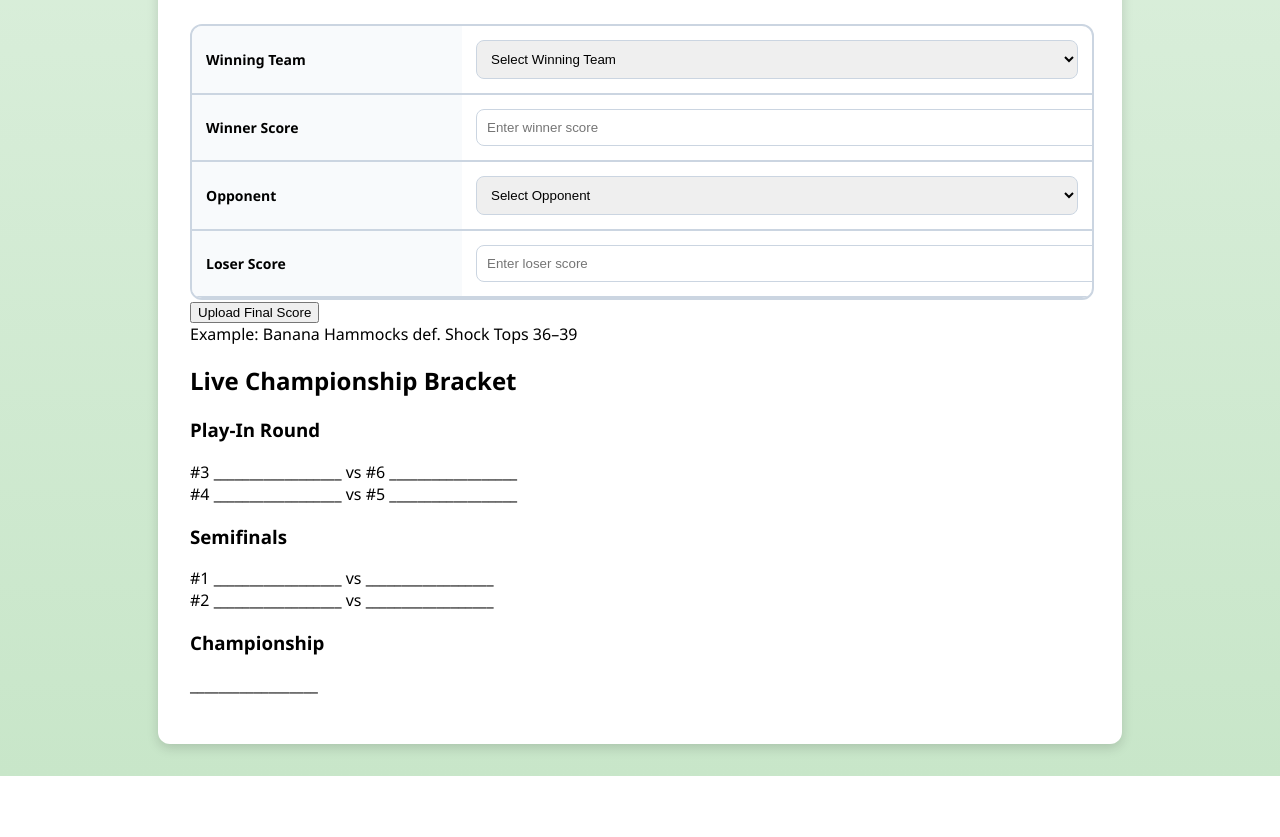
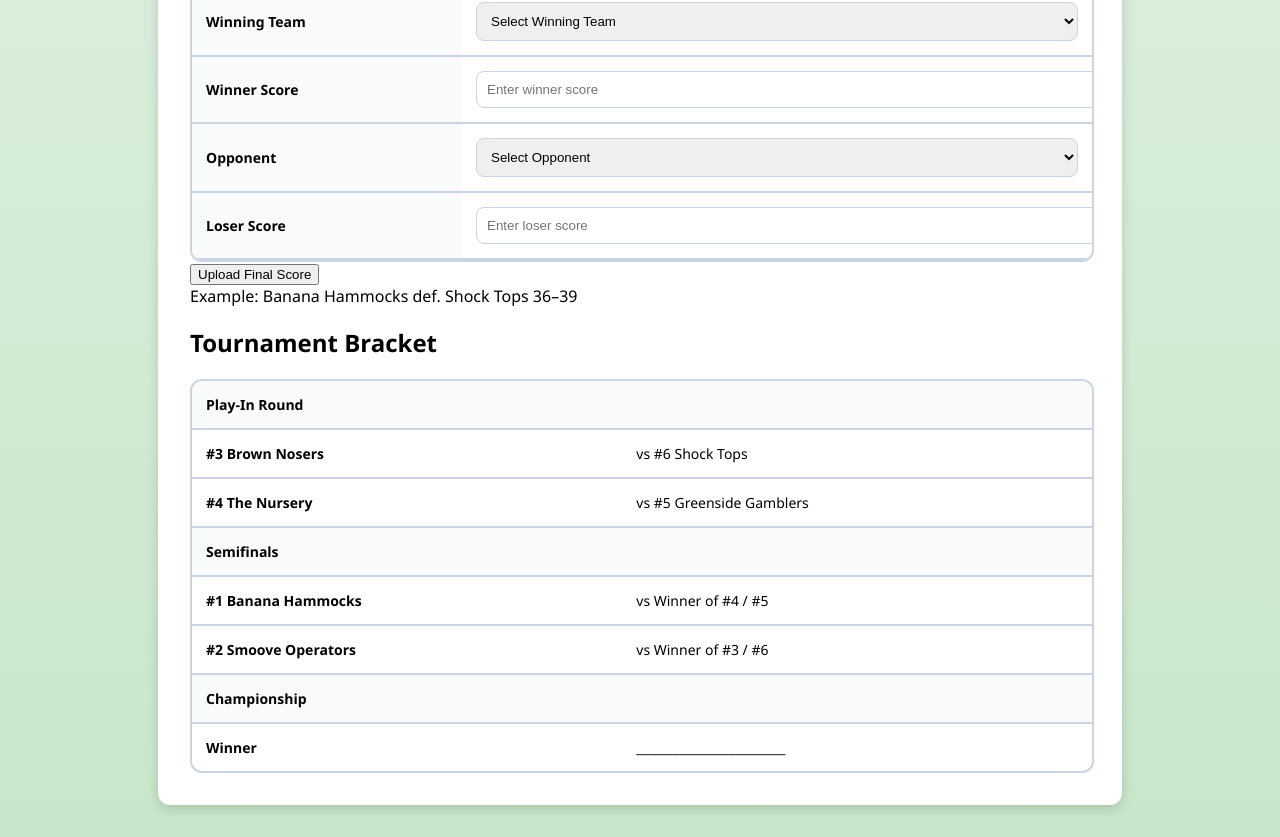
Before and after one commit to tymull24-max/Summer-Golf-League, a Next.js app: page / in a window 1280 px wide. Shown: the part 774-1611 px from the top of the page. Before the commit the page ends 1550 px from the top, so only its background shows below. Built offline with nearby package versions, Linux system fonts and the light colour scheme.

Commit message:
Update page.js

```diff
--- a/app/page.js
+++ b/app/page.js
@@ -34,7 +34,7 @@ export default function SummerGolfLeagueWebsite() {
             ...team,
             wins: team.wins + 1,
             points: team.points + 3,
-            strokeDiff: team.strokeDiff + diff, // positive
+            strokeDiff: team.strokeDiff + diff,
           };
         }
 
@@ -43,7 +43,7 @@ export default function SummerGolfLeagueWebsite() {
           return {
             ...team,
             losses: team.losses + 1,
-            strokeDiff: team.strokeDiff - diff, // negative
+            strokeDiff: team.strokeDiff - diff,
           };
         }
 
@@ -66,6 +66,16 @@ export default function SummerGolfLeagueWebsite() {
     setLoserScore("");
   }
 
+  // SORT TEAMS FOR BRACKET SEEDING
+  const sorted = [...teams].sort((a, b) => b.points - a.points);
+
+  const seed1 = sorted[0];
+  const seed2 = sorted[1];
+  const seed3 = sorted[2];
+  const seed4 = sorted[3];
+  const seed5 = sorted[4];
+  const seed6 = sorted[5];
+
   return (
     <div className="min-h-screen bg-gradient-to-b from-green-950 via-green-900 to-green-800 text-white">
 
@@ -78,7 +88,6 @@ export default function SummerGolfLeagueWebsite() {
           <div className="flex gap-6 ml-auto">
             <a href="#" className="hover:text-green-300">Home</a>
             <a href="#standings" className="hover:text-green-300">Standings</a>
-            <a href="#schedule" className="hover:text-green-300">Schedule</a>
             <a href="#submit" className="hover:text-green-300">Submit Score</a>
           </div>
         </div>
@@ -96,18 +105,14 @@ export default function SummerGolfLeagueWebsite() {
           </p>
         </header>
 
-        {/* STANDINGS */}
+        {/* STANDINGS TABLE */}
         <section id="standings" className="bg-white text-slate-900 rounded-2xl shadow-lg overflow-hidden w-full">
 
           <div className="px-6 py-4 border-b bg-slate-100 flex items-center justify-between">
-            <div>
             <h2 className="text-2xl font-bold tracking-tight">Live Standings</h2>
-              <p className="text-slate-500 text-xs mt-1">Updated after each submitted score</p>
-            </div>
             <div className="bg-green-100 text-green-700 px-4 py-1 rounded-full text-xs font-bold">LIVE</div>
           </div>
 
-          {/* STANDINGS TABLE */}
           <div style={{ width: "100%", overflowX: "auto" }}>
             <table style={{ width: "100%", borderCollapse: "collapse", fontSize: "14px" }}>
               <thead>
@@ -125,9 +130,7 @@ export default function SummerGolfLeagueWebsite() {
               </thead>
 
               <tbody>
-                {teams
-                  .sort((a, b) => b.points - a.points)
-                  .map((team, index) => (
+                {sorted.map((team, index) => (
                   <tr key={team.name} style={{ borderBottom: "2px solid #cbd5e1" }}>
                     <td style={{ padding: "12px", borderRight: "2px solid #cbd5e1", fontWeight: "600" }}>#{index + 1}</td>
                     <td style={{ padding: "12px", borderRight: "2px solid #cbd5e1", fontWeight: "700" }}>{team.name}</td>
@@ -145,9 +148,10 @@ export default function SummerGolfLeagueWebsite() {
           </div>
         </section>
 
-        {/* SUBMIT SCORE — NOW FORMATTED AS A TABLE */}
+        {/* TWO‑COLUMN LAYOUT */}
         <section id="submit" className="grid grid-cols-1 lg:grid-cols-2 gap-8 items-start">
 
+          {/* LEFT HALF — UPLOAD SCORE TABLE */}
           <div className="bg-white text-slate-900 rounded-2xl p-6 shadow-lg">
 
             <h2 className="text-2xl font-bold mb-4">Submit Match Result</h2>
@@ -231,35 +235,81 @@ export default function SummerGolfLeagueWebsite() {
             </div>
           </div>
 
-          {/* BRACKET */}
+          {/* RIGHT HALF — BRACKET TABLE */}
           <div className="bg-white text-slate-900 rounded-2xl p-6 shadow-lg">
-            <h2 className="text-2xl font-bold mb-4">Live Championship Bracket</h2>
 
-            <div className="space-y-6 text-sm">
+            <h2 className="text-2xl font-bold mb-4">Tournament Bracket</h2>
 
-              <div>
-                <h3 className="text-base font-bold mb-2 text-green-700">Play-In Round</h3>
-                <div className="space-y-2">
-                  <div className="bg-slate-100 p-3 rounded-lg border text-xs">#3 __________________ vs #6 __________________</div>
-                  <div className="bg-slate-100 p-3 rounded-lg border text-xs">#4 __________________ vs #5 __________________</div>
-                </div>
-              </div>
+            <div style={{
+              width: "100%",
+              border: "2px solid #cbd5e1",
+              borderRadius: "12px",
+              overflow: "hidden",
+            }}>
+              <table style={{ width: "100%", borderCollapse: "collapse", fontSize: "14px" }}>
+                <tbody>
 
-              <div>
-                <h3 className="text-base font-bold mb-2 text-green-700">Semifinals</h3>
-                <div className="space-y-2">
-                  <div className="bg-slate-100 p-3 rounded-lg border text-xs">#1 __________________ vs __________________</div>
-                  <div className="bg-slate-100 p-3 rounded-lg border text-xs">#2 __________________ vs __________________</div>
-                </div>
-              </div>
+                  {/* PLAY-IN ROUND */}
+                  <tr style={{ background: "#f8fafc", borderBottom: "2px solid #cbd5e1" }}>
+                    <td style={{ padding: "14px", fontWeight: "700" }}>Play‑In Round</td>
+                    <td></td>
+                  </tr>
 
-              <div>
-                <h3 className="text-base font-bold mb-2 text-green-700">Championship</h3>
-                <div className="bg-slate-100 p-4 rounded-lg border text-center">
-                  <p className="text-sm font-semibold">__________________</p>
-                </div>
-              </div>
+                  <tr style={{ borderBottom: "2px solid #cbd5e1" }}>
+                    <td style={{ padding: "14px", fontWeight: "600" }}>
+                      #{sorted.indexOf(seed3) + 1} {seed3.name}
+                    </td>
+                    <td style={{ padding: "14px" }}>
+                      vs #{sorted.indexOf(seed6) + 1} {seed6.name}
+                    </td>
+                  </tr>
 
+                  <tr style={{ borderBottom: "2px solid #cbd5e1" }}>
+                    <td style={{ padding: "14px", fontWeight: "600" }}>
+                      #{sorted.indexOf(seed4) + 1} {seed4.name}
+                    </td>
+                    <td style={{ padding: "14px" }}>
+                      vs #{sorted.indexOf(seed5) + 1} {seed5.name}
+                    </td>
+                  </tr>
+
+                  {/* SEMIFINALS */}
+                  <tr style={{ background: "#f8fafc", borderBottom: "2px solid #cbd5e1" }}>
+                    <td style={{ padding: "14px", fontWeight: "700" }}>Semifinals</td>
+                    <td></td>
+                  </tr>
+
+                  <tr style={{ borderBottom: "2px solid #cbd5e1" }}>
+                    <td style={{ padding: "14px", fontWeight: "600" }}>
+                      #{sorted.indexOf(seed1) + 1} {seed1.name}
+                    </td>
+                    <td style={{ padding: "14px" }}>
+                      vs Winner of #{sorted.indexOf(seed4) + 1} / #{sorted.indexOf(seed5) + 1}
+                    </td>
+                  </tr>
+
+                  <tr style={{ borderBottom: "2px solid #cbd5e1" }}>
+                    <td style={{ padding: "14px", fontWeight: "600" }}>
+                      #{sorted.indexOf(seed2) + 1} {seed2.name}
+                    </td>
+                    <td style={{ padding: "14px" }}>
+                      vs Winner of #{sorted.indexOf(seed3) + 1} / #{sorted.indexOf(seed6) + 1}
+                    </td>
+                  </tr>
+
+                  {/* CHAMPIONSHIP */}
+                  <tr style={{ background: "#f8fafc", borderBottom: "2px solid #cbd5e1" }}>
+                    <td style={{ padding: "14px", fontWeight: "700" }}>Championship</td>
+                    <td></td>
+                  </tr>
+
+                  <tr>
+                    <td style={{ padding: "14px", fontWeight: "600" }}>Winner</td>
+                    <td style={{ padding: "14px" }}>________________________</td>
+                  </tr>
+
+                </tbody>
+              </table>
             </div>
           </div>
 
```
Lines whose indentation alone changed are shown as unchanged.
